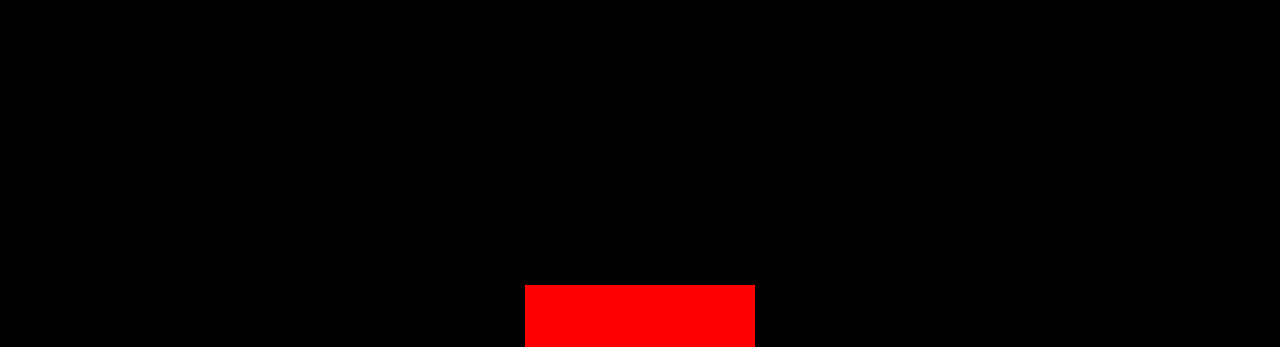
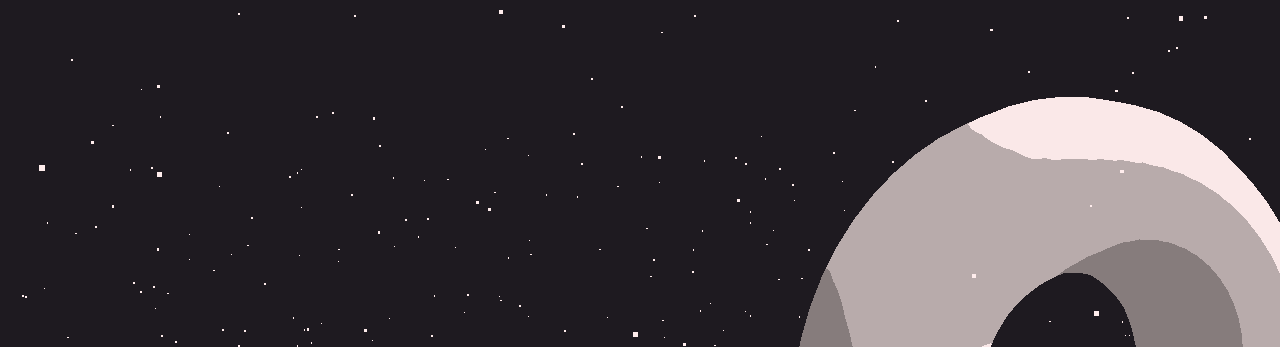
Before and after one commit to mramirez600/threejs, a website built with Vite: page src/index.html in a window 1280 px wide. Shown: the top 347 px of the page. Built offline with nearby package versions, Linux system fonts and the light colour scheme; animation ran at ten frames a second; what lil-gui would draw is missing.

Commit message:
fix: update to project

```diff
--- a/package.json
+++ b/package.json
@@ -11,6 +11,7 @@
     "vite": "^4.5.0"
   },
   "dependencies": {
+    "gsap": "^3.5.1",
     "lil-gui": "^0.19.0",
     "three": "^0.158.0"
   }
--- a/src/script.js
+++ b/src/script.js
@@ -1,90 +1,217 @@
-import * as THREE from 'three'
-import GUI from 'lil-gui'
+import * as THREE from 'three';
+import GUI from 'lil-gui';
+import gsap from 'gsap';
 
 /**
  * Debug
  */
-const gui = new GUI()
+const gui = new GUI();
 
 const parameters = {
-    materialColor: '#ffeded'
-}
+  materialColor: '#ffeded',
+};
 
-gui
-    .addColor(parameters, 'materialColor')
+gui.addColor(parameters, 'materialColor').onChange(() => {
+  material.color.set(parameters.materialColor);
+  particlesMaterial.color.set(parameters.materialColor);
+});
 
 /**
  * Base
  */
 // Canvas
-const canvas = document.querySelector('canvas.webgl')
+const canvas = document.querySelector('canvas.webgl');
 
 // Scene
-const scene = new THREE.Scene()
+const scene = new THREE.Scene();
 
 /**
- * Test cube
+ * Objects
  */
-const cube = new THREE.Mesh(
-    new THREE.BoxGeometry(1, 1, 1),
-    new THREE.MeshBasicMaterial({ color: '#ff0000' })
-)
-scene.add(cube)
+const textureLoader = new THREE.TextureLoader();
+const gradientTexture = textureLoader.load('/textures/gradients/3.jpg');
+gradientTexture.magFilter = THREE.NearestFilter;
+
+const material = new THREE.MeshToonMaterial({
+  color: parameters.materialColor,
+  gradientMap: gradientTexture,
+});
+const objectsDistance = 4;
+const mesh1 = new THREE.Mesh(new THREE.TorusGeometry(1, 0.4, 16, 60), material);
+
+const mesh2 = new THREE.Mesh(new THREE.ConeGeometry(1, 2, 32), material);
+
+const mesh3 = new THREE.Mesh(
+  new THREE.TorusKnotGeometry(0.8, 0.35, 100, 16),
+  material
+);
+
+mesh1.position.y = -objectsDistance * 0;
+mesh2.position.y = -objectsDistance * 1;
+mesh3.position.y = -objectsDistance * 2;
+
+mesh1.position.x = 2;
+mesh2.position.x = -2;
+mesh3.position.x = 2;
+
+scene.add(mesh1, mesh2, mesh3);
+
+const sectionMeshes = [mesh1, mesh2, mesh3];
+
+/*
+ * Particles
+ */
+const particleCount = 3000;
+const positions = new Float32Array(particleCount * 3);
+
+for (let i = 0; i < particleCount; i++) {
+  positions[i * 3 + 0] = (Math.random() - 0.5) * 10;
+  positions[i * 3 + 1] =
+    objectsDistance * 0.5 -
+    Math.random() * objectsDistance * sectionMeshes.length;
+  positions[i * 3 + 2] = (Math.random() - 0.5) * 10;
+}
+
+const particleGeometry = new THREE.BufferGeometry();
+particleGeometry.setAttribute(
+  'position',
+  new THREE.BufferAttribute(positions, 3)
+);
+
+const particlesMaterial = new THREE.PointsMaterial({
+  color: parameters.materialColor,
+  size: 0.03,
+  sizeAttenuation: true,
+});
+
+const particles = new THREE.Points(particleGeometry, particlesMaterial);
+scene.add(particles);
+
+/*
+ * Lights
+ */
+const directionalLight = new THREE.DirectionalLight('#ffffff', 3);
+directionalLight.position.set(1, 1, 0);
+scene.add(directionalLight);
 
 /**
  * Sizes
  */
 const sizes = {
   width: window.innerWidth,
-    height: window.innerHeight
-}
+  height: window.innerHeight,
+};
 
-window.addEventListener('resize', () =>
-{
+window.addEventListener('resize', () => {
   // Update sizes
-    sizes.width = window.innerWidth
-    sizes.height = window.innerHeight
+  sizes.width = window.innerWidth;
+  sizes.height = window.innerHeight;
 
   // Update camera
-    camera.aspect = sizes.width / sizes.height
-    camera.updateProjectionMatrix()
+  camera.aspect = sizes.width / sizes.height;
+  camera.updateProjectionMatrix();
 
   // Update renderer
-    renderer.setSize(sizes.width, sizes.height)
-    renderer.setPixelRatio(Math.min(window.devicePixelRatio, 2))
-})
+  renderer.setSize(sizes.width, sizes.height);
+  renderer.setPixelRatio(Math.min(window.devicePixelRatio, 2));
+});
+
+/**
+ * Camera Group
+ */
+const cameraGroup = new THREE.Group();
+scene.add(cameraGroup);
 
 /**
  * Camera
  */
 // Base camera
-const camera = new THREE.PerspectiveCamera(35, sizes.width / sizes.height, 0.1, 100)
-camera.position.z = 6
-scene.add(camera)
+const camera = new THREE.PerspectiveCamera(
+  35,
+  sizes.width / sizes.height,
+  0.1,
+  100
+);
+camera.position.z = 6;
+cameraGroup.add(camera);
 
 /**
  * Renderer
  */
 const renderer = new THREE.WebGLRenderer({
-    canvas: canvas
-})
-renderer.setSize(sizes.width, sizes.height)
-renderer.setPixelRatio(Math.min(window.devicePixelRatio, 2))
+  canvas: canvas,
+  alpha: true,
+});
+renderer.setSize(sizes.width, sizes.height);
+renderer.setPixelRatio(Math.min(window.devicePixelRatio, 2));
+
+/**
+ * Scroll
+ */
+let scrollY = window.scrollY;
+let currentSection = 0;
+
+window.addEventListener('scroll', () => {
+  scrollY = window.scrollY;
+  const newSection = Math.round(scrollY / sizes.height);
+
+  if (newSection != currentSection) {
+    currentSection = newSection;
+
+    gsap.to(sectionMeshes[currentSection].rotation, {
+      duration: 1.5,
+      ease: 'power2.inOut',
+      x: '+=6',
+      y: '+=3',
+      z: '+=1.5',
+    });
+  }
+});
+
+/**
+ * cursor
+ */
+const cursor = {
+  x: 0,
+  y: 0,
+};
+
+window.addEventListener('mousemove', (event) => {
+  cursor.x = event.clientX / sizes.width - 0.5;
+  cursor.y = event.clientY / sizes.height - 0.5;
+});
 
 /**
  * Animate
  */
-const clock = new THREE.Clock()
+const clock = new THREE.Clock();
+let previousTime = 0;
 
-const tick = () =>
-{
-    const elapsedTime = clock.getElapsedTime()
+const tick = () => {
+  const elapsedTime = clock.getElapsedTime();
+  const deltaTime = elapsedTime - previousTime;
+  previousTime = elapsedTime;
+
+  // animate camera
+  camera.position.y = (-scrollY / sizes.height) * objectsDistance;
+
+  const parallaxX = cursor.x * 0.5;
+  const parallaxY = -cursor.y * 0.5;
+  cameraGroup.position.x +=
+    (parallaxX - cameraGroup.position.x) * 5 * deltaTime;
+  cameraGroup.position.y +=
+    (parallaxY - cameraGroup.position.y) * 5 * deltaTime;
+  // animate meshes
+  for (const mesh of sectionMeshes) {
+    mesh.rotation.x += deltaTime * 0.1;
+    mesh.rotation.y += deltaTime * 0.12;
+  }
 
   // Render
-    renderer.render(scene, camera)
+  renderer.render(scene, camera);
 
   // Call tick again on the next frame
-    window.requestAnimationFrame(tick)
-}
+  window.requestAnimationFrame(tick);
+};
 
-tick()
+tick();
--- a/src/style.css
+++ b/src/style.css
@@ -1,26 +1,25 @@
-*
-{
+* {
   margin: 0;
   padding: 0;
 }
 
 html,
-body
-{
-    overflow: hidden;
+body {
+  /* overflow: hidden; */
 }
 
-.webgl
-{
+html {
+  background: #1e1a20;
+}
+
+.webgl {
   position: fixed;
   top: 0;
   left: 0;
   outline: none;
 }
 
-
-.section
-{
+.section {
   display: flex;
   align-items: center;
   height: 100vh;
@@ -33,7 +32,6 @@ body
   padding-right: 10%;
 }
 
-section:nth-child(odd)
-{
+section:nth-child(odd) {
   justify-content: flex-end;
 }
```
Also changed, not shown: 1 other file. Lines whose indentation alone changed are shown as unchanged.
